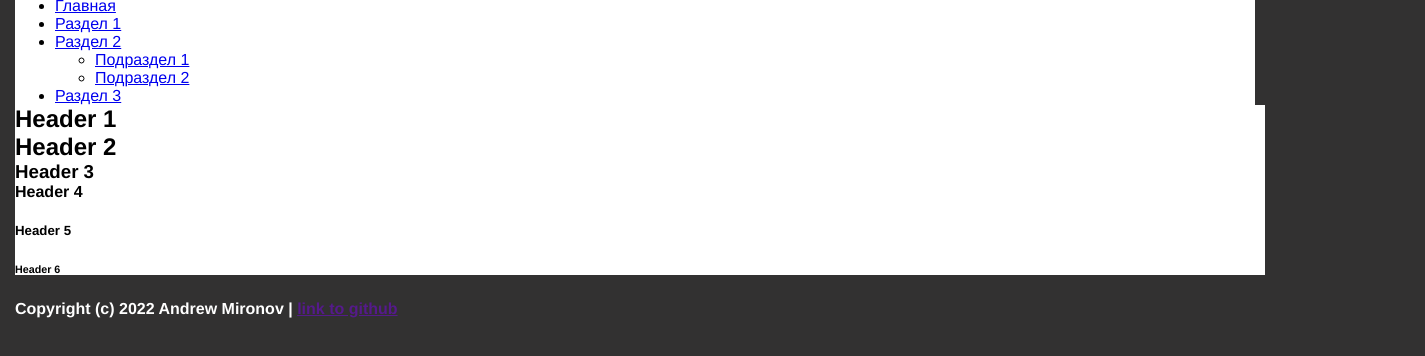
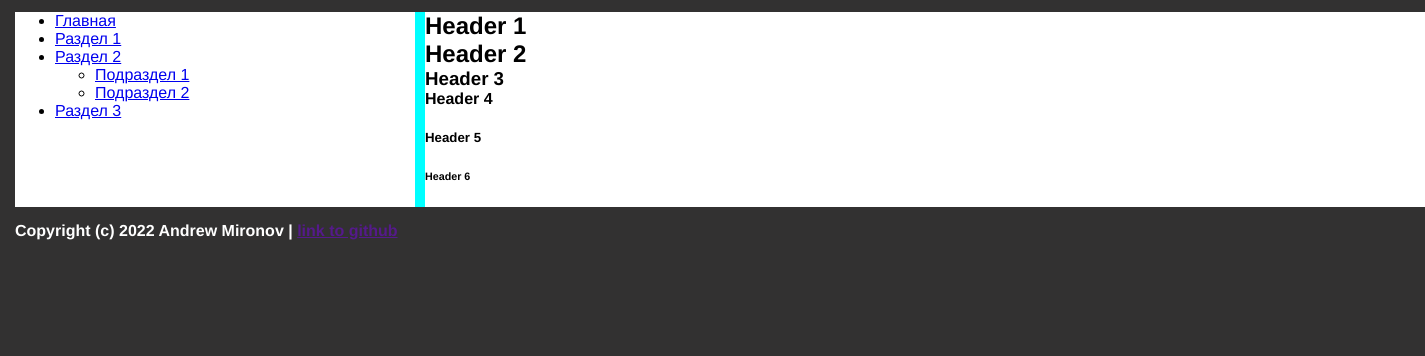
Before and after one commit to andrewmironov/idF-YAH, a plain HTML site: page index.html in a window 1280 px wide. Shown: the part 60-416 px from the top of the page, 1425 px wide, since content can reach past the window. Drawn offline with Linux system fonts and the light colour scheme.

Commit message:
last css ver IDFACTORY-14

```diff
--- a/css/style.css
+++ b/css/style.css
@@ -34,7 +34,7 @@ body {
 
 .content {
   background-color: aqua; /*УДАЛИТЬ!*/
-  display: inline;
+  display: flex;
   margin: 15px 0;
 }
 
```
